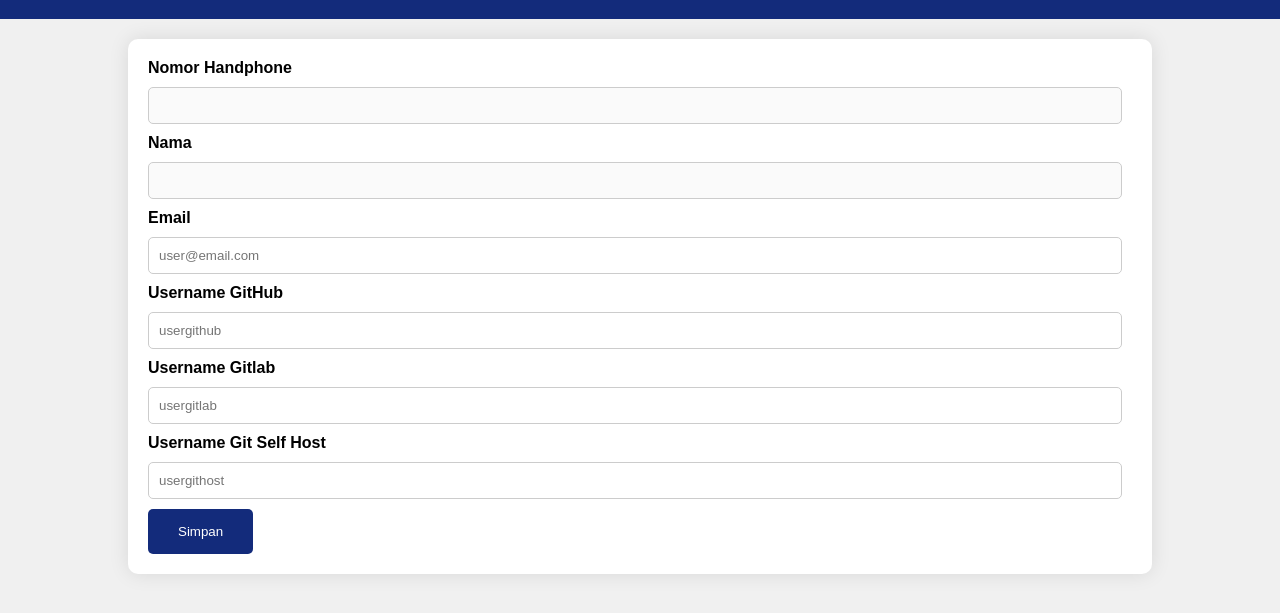
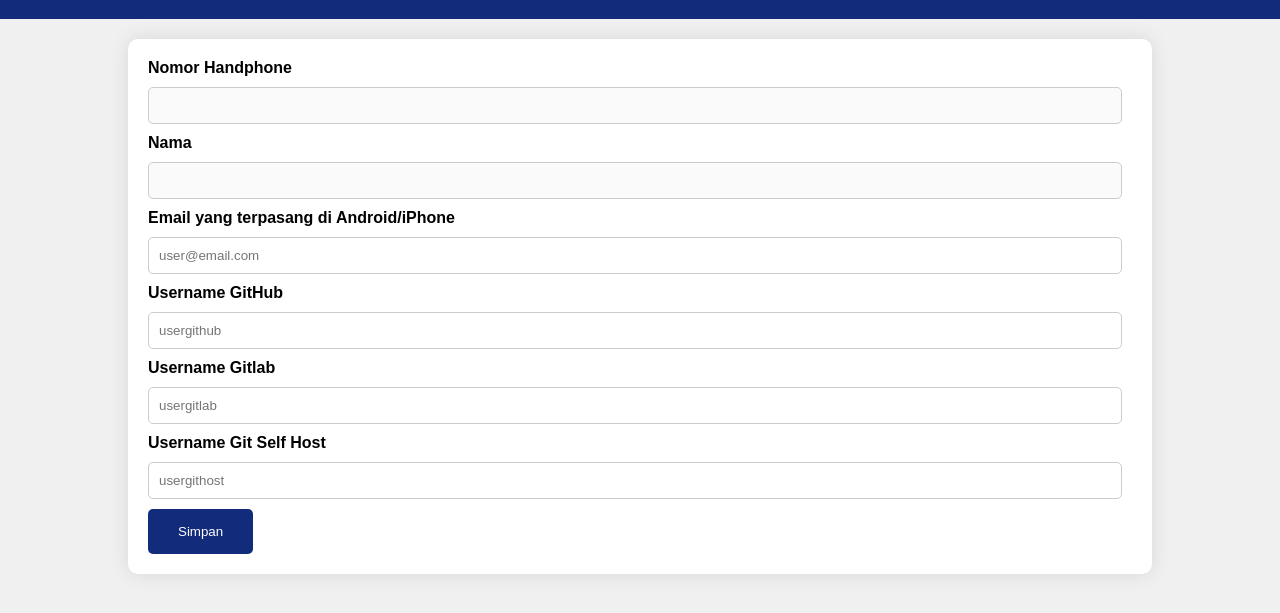
Before and after one commit to domyid/signup, a plain HTML site: page index.html in a window 1280 px wide. Shown: the part 89-702 px from the top of the page. Drawn offline with Linux system fonts and the light colour scheme; some packages are replaced by stand-ins of ours; a script that the page names is missing.

Commit message:
Update index.html

```diff
--- a/index.html
+++ b/index.html
@@ -31,7 +31,7 @@
           </div>
 
         <div>
-          <label class="desc" id="title3" for="Field3">Email</label>
+          <label class="desc" id="title3" for="Field3">Email yang terpasang di Android/iPhone</label>
           <div>
             <input id="email" name="email" type="email" spellcheck="false" value="" maxlength="48" tabindex="3" placeholder="user@email.com">
           </div>
```
